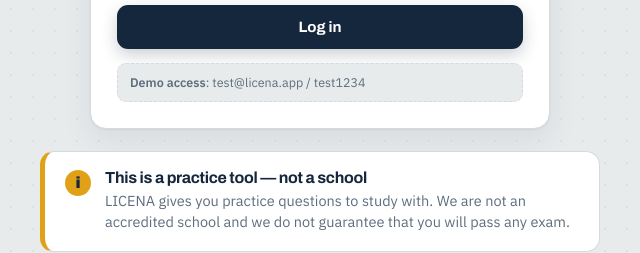
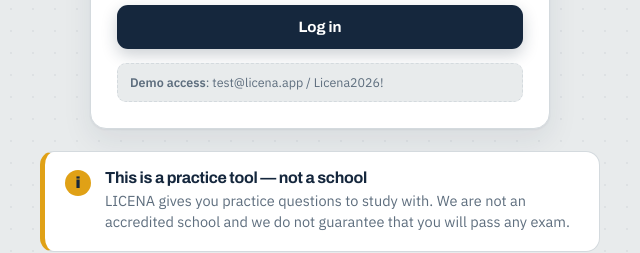
Before and after one commit to lalianamen/LLICENA, a plain HTML site: page index.html in a window 1280 px wide. Shown: the part 542-795 px from the top of the page, 320-960 px from the left. Drawn offline with Linux system fonts and the light colour scheme.

Commit message:
Update index.html

```diff
--- a/index.html
+++ b/index.html
@@ -47,7 +47,7 @@
         </div>
         <div class="autherr" id="li_err"></div>
         <button class="btn btn-primary btn-block" id="li_btn" data-t="loginBtn">Log in</button>
-        <div class="demohint"><strong data-t="demoHint">Demo access</strong>: test@licena.app / test1234</div>
+        <div class="demohint"><strong data-t="demoHint">Demo access</strong>: test@licena.app / Licena2026!</div>
       </div>
 
       <!-- REGISTER -->
```
